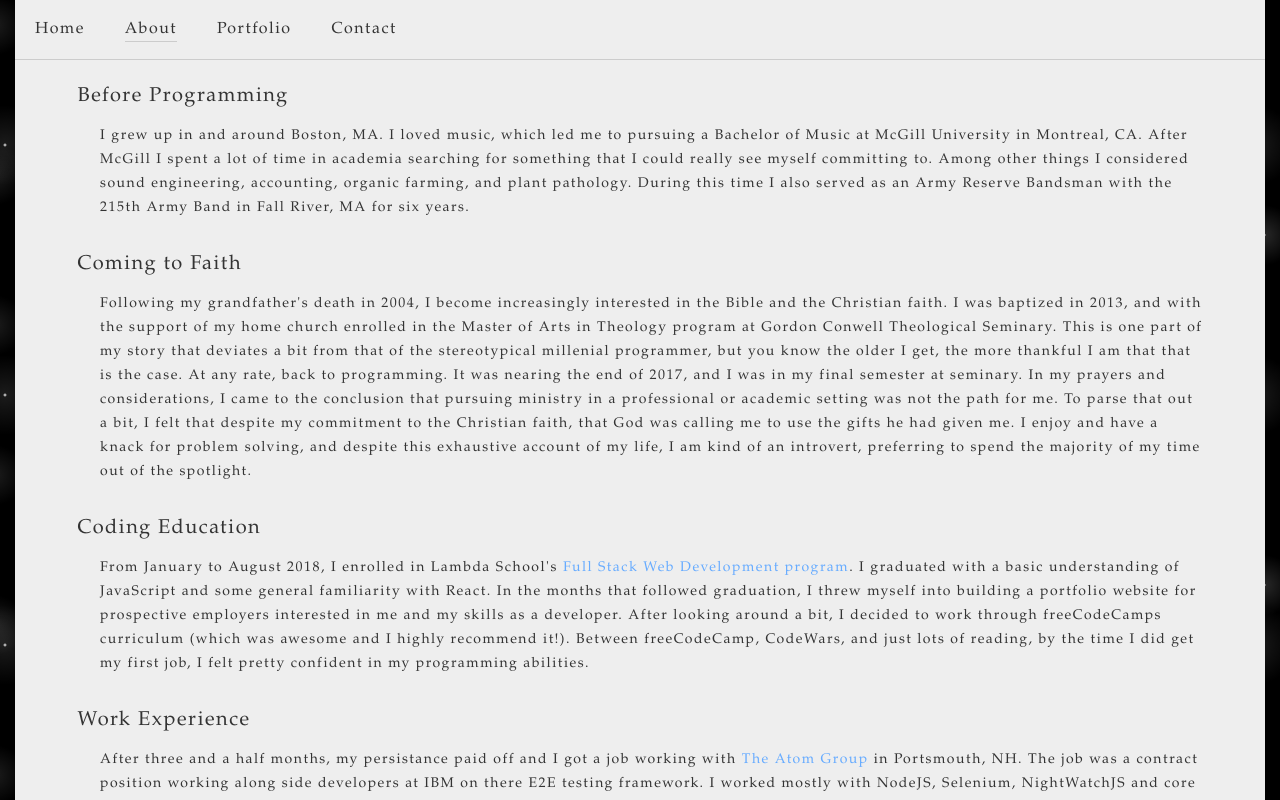
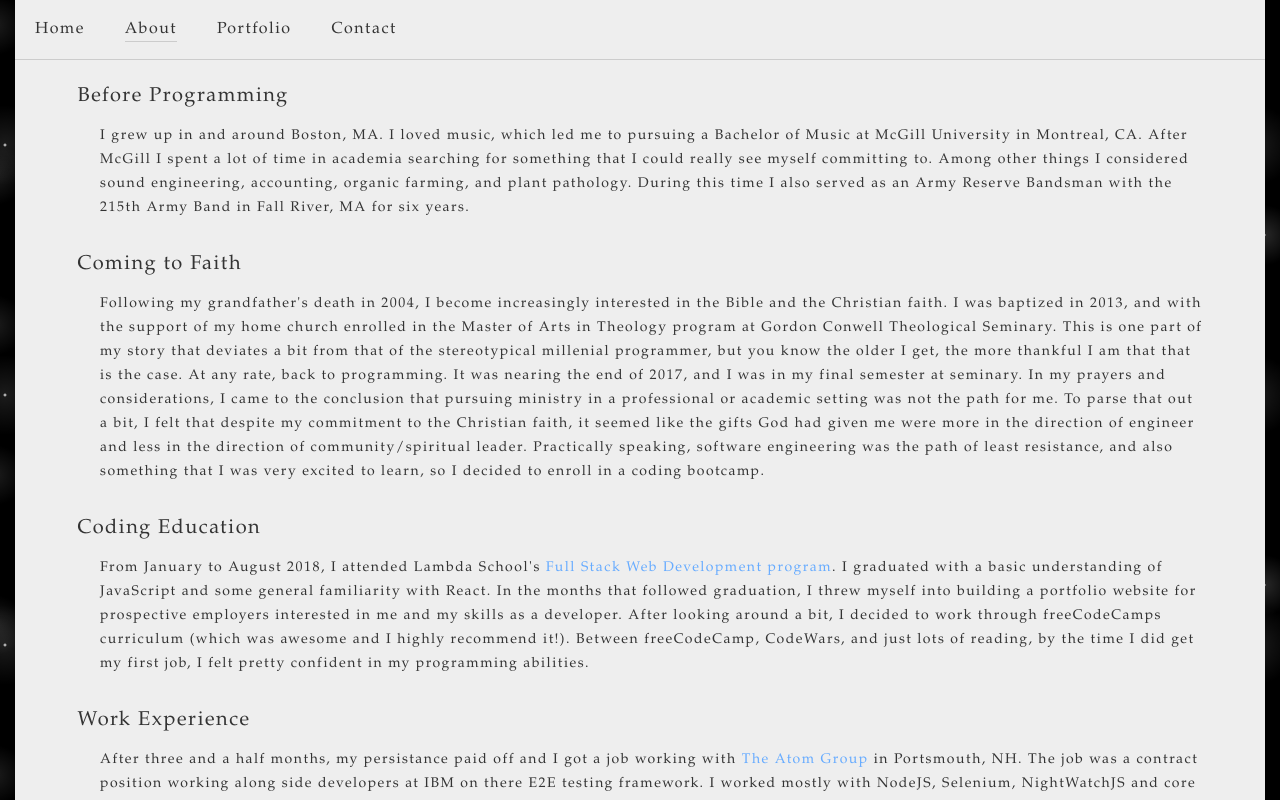
Before and after one commit to waltersgwoodward/portfolio, a React (Create React App) app: page /about in a window 1280 px wide. Shown: the top 800 px of the page. Built offline with nearby package versions, Linux system fonts and the light colour scheme.

Commit message:
Bio update - more revisions

```diff
--- a/src/components/About/Bio.js
+++ b/src/components/About/Bio.js
@@ -22,13 +22,13 @@ This is one part of my story that deviates a bit from that of the stereotypical
 At any rate, back to programming.
 It was nearing the end of 2017, and I was in my final semester at seminary.
 In my prayers and considerations, I came to the conclusion that pursuing ministry in a professional or academic setting was not the path for me.
-To parse that out a bit, I felt that despite my commitment to the Christian faith, that God was calling me to use the gifts he had given me.
-I enjoy and have a knack for problem solving, and despite this exhaustive account of my life, I am kind of an introvert, preferring to spend the majority of my time out of the spotlight.
+To parse that out a bit, I felt that despite my commitment to the Christian faith, it seemed like the gifts God had given me were more in the direction of engineer and less in the direction of community/spiritual leader.
+Practically speaking, software engineering was the path of least resistance, and also something that I was very excited to learn, so I decided to enroll in a coding bootcamp.
                         </div>
                     </div>
                     <div className="page-paragraph__wrap">
                         <div className="page-paragraph__header">Coding Education</div>
-                        <div className="page__paragraph">From January to August 2018, I enrolled in Lambda School's <a className="cards-header__link " href="https://lambdaschool.com/courses/full-stack-web-development">Full Stack Web Development program</a>.
+                        <div className="page__paragraph">From January to August 2018, I attended Lambda School's <a className="cards-header__link " href="https://lambdaschool.com/courses/full-stack-web-development">Full Stack Web Development program</a>.
 I graduated with a basic understanding of JavaScript and some general familiarity with React.
 In the months that followed graduation, I threw myself into building a portfolio website for prospective employers interested in me and my skills as a developer.
 After looking around a bit, I decided to work through freeCodeCamps curriculum (which was awesome and I highly recommend it!). Between freeCodeCamp, CodeWars, and just lots of reading, by the time I did get my first job, I felt pretty confident in my programming abilities.
```
